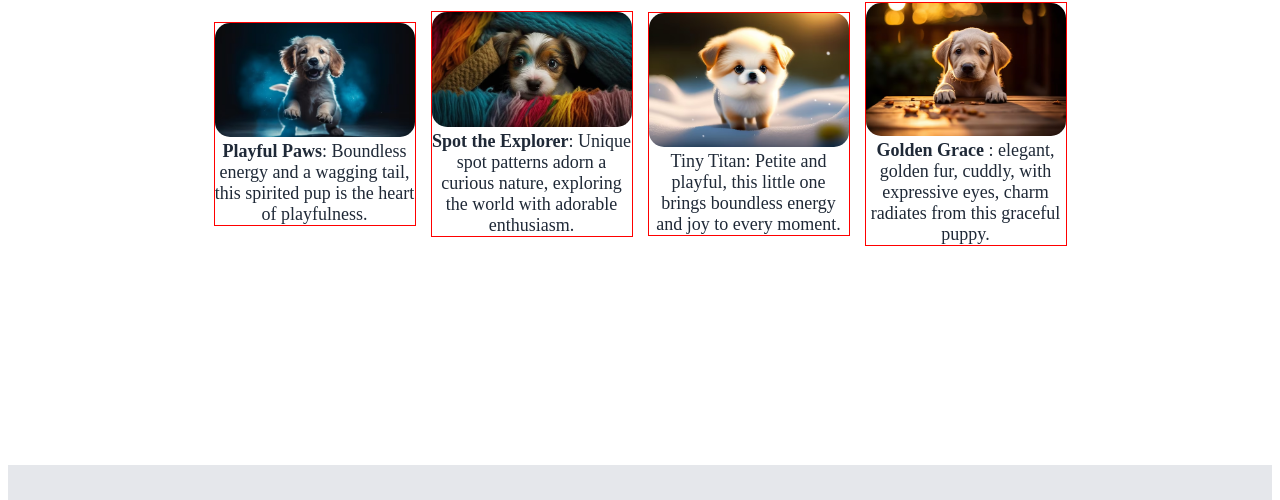
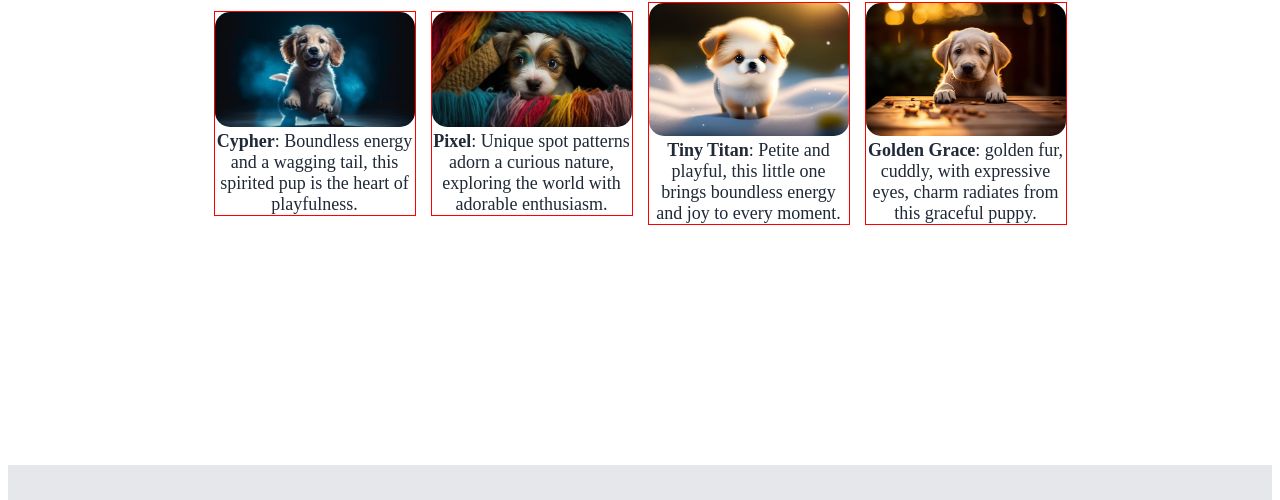
Before and after one commit to Kelvin-Peprah/puppy-love, a plain HTML site: page index.html in a window 1280 px wide. Shown: the part 597-1097 px from the top of the page. Drawn offline with Linux system fonts and the light colour scheme.

Commit message:
landing page

```diff
--- a/index.html
+++ b/index.html
@@ -44,7 +44,7 @@
                             <img src="images/puppy 2.avif" alt="">
                         </div>
                         <div>
-                            <p class="box-text"><strong>Playful Paws</strong>: Boundless energy and a wagging tail, this spirited pup is the heart of playfulness.</p>
+                            <p class="box-text"><strong>Cypher</strong>: Boundless energy and a wagging tail, this spirited pup is the heart of playfulness.</p>
                         </div>
                     </div>
                     <div class="box">
@@ -52,7 +52,7 @@
                             <img src="images/puppy 3.avif" alt="">
                         </div>
                         <div>
-                            <p class="box-text"><strong>Spot the Explorer</strong>: Unique spot patterns adorn a curious nature, exploring the world with adorable enthusiasm.</p>
+                            <p class="box-text"><strong>Pixel</strong>: Unique spot patterns adorn a curious nature, exploring the world with adorable enthusiasm.</p>
                         </div>
                     </div>
                     <div class="box">
@@ -60,7 +60,7 @@
                             <img src="images/puppy.avif" alt="">
                         </div>
                         <div>
-                            <p class="box-text">Tiny Titan: Petite and playful, this little one brings boundless energy and joy to every moment.</p>
+                            <p class="box-text"> <strong>Tiny Titan</strong>: Petite and playful, this little one brings boundless energy and joy to every moment.</p>
                         </div>
                     </div>
                     <div class="box">
@@ -68,7 +68,7 @@
                             <img src="images/puppy 4.avif" alt="">
                         </div>
                         <div>
-                            <p class="box-text"><strong>Golden Grace</strong> : elegant, golden fur, cuddly, with expressive eyes, charm radiates from this graceful puppy.</p>
+                            <p class="box-text"><strong>Golden Grace</strong>: golden fur, cuddly, with expressive eyes, charm radiates from this graceful puppy.</p>
                         </div>
                     </div>
                 </div>
```
